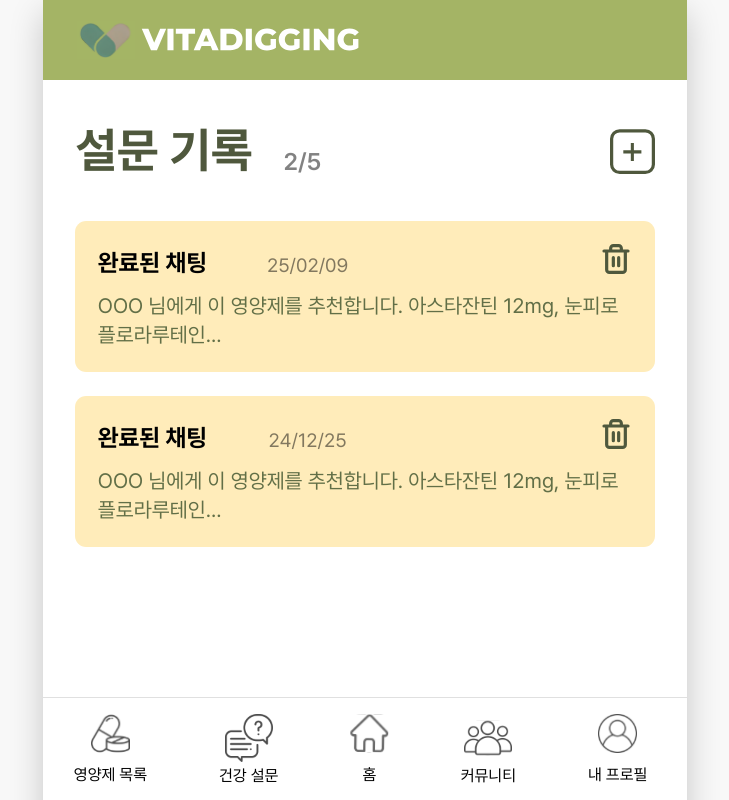
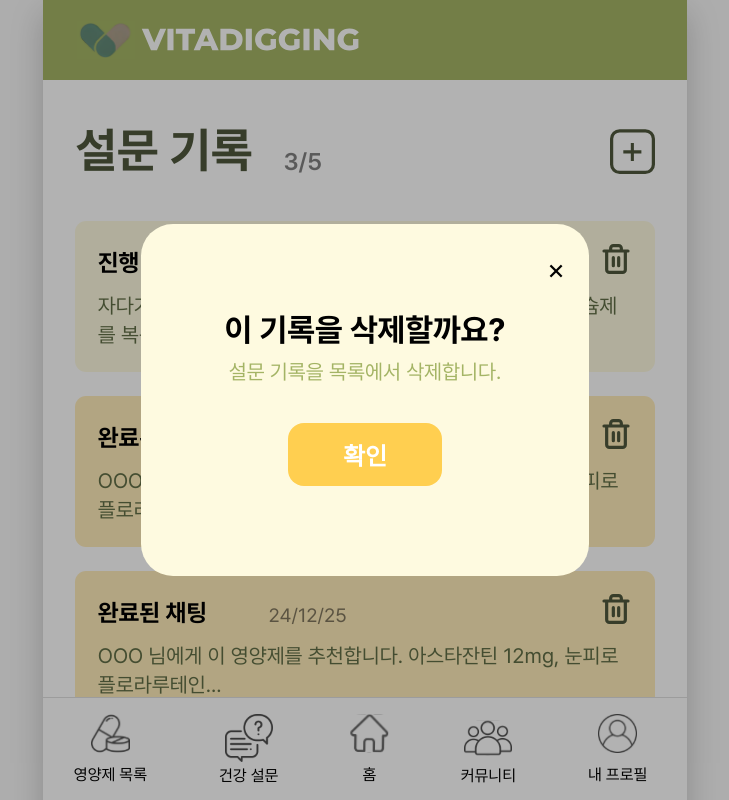
Before and after one commit to DS-VitaDigging/front-end, a React (Create React App) app in the folder vita-digging/: page /survey/chat/list in a window 1280 px wide. Both pictures are taken after a click on the picture 891 px from the left and 259 px from the top of the page. Shown: the whole page, without its empty margins (275-1004 px from the left). Built offline with nearby package versions, Linux system fonts and the light colour scheme; the HTML template or start-up script is replaced by a standard one.

Commit message:
feat: 삭제 팝업 UI

```diff
--- a/vita-digging/src/pages/Survey/ChatList/ChatList.jsx
+++ b/vita-digging/src/pages/Survey/ChatList/ChatList.jsx
@@ -2,9 +2,12 @@
 import * as styles from './ChatList.style';
 import { mockChats } from '../../../constants/chatData';
 import { useState } from 'react';
+import DeleteModal from './DeleteModal';
 
 const ChatList = () => {
     const [chats, setChats] = useState(mockChats);
+    const [showModal, setShowModal] = useState(false);
+    const [targetId, setTargetId] = useState(null);
 
     const sortedChats = [...chats].sort((a, b) => {
         if (a.status === 'progress' && b.status !== 'progress') return -1;
@@ -12,8 +15,20 @@ const ChatList = () => {
         return 0;
     });
 
-    const handleDelete = (id) => {
-        setChats(chats.filter((c) => c.id !== id));
+    const handleDeleteClick = (id) => {
+        setTargetId(id);
+        setShowModal(true);
+    };
+
+    const handleConfirmDelete = () => {
+        setChats(chats.filter((c) => c.id !== targetId));
+        setShowModal(false);
+        setTargetId(null);
+    };
+
+    const handleCloseModal = () => {
+        setShowModal(false);
+        setTargetId(null);
     };
 
     return (
@@ -48,13 +63,16 @@ const ChatList = () => {
                                 src="/icons/chat_delete.svg"
                                 alt="삭제"
                                 css={styles.deleteIcon}
-                                onClick={() => handleDelete(chat.id)}
+                                onClick={() => handleDeleteClick(chat.id)}
                             />
                         </div>
                         <div css={styles.contentText}>{chat.content}</div>
                     </div>
                 ))}
             </div>
+            {showModal && (
+                <DeleteModal onClose={handleCloseModal} onConfirm={handleConfirmDelete} />
+            )}
         </div>
     );
 };
--- /dev/null
+++ b/vita-digging/src/pages/Survey/ChatList/DeleteModal.jsx
@@ -0,0 +1,71 @@
+/** @jsxImportSource @emotion/react */
+import { css } from '@emotion/react';
+
+const DeleteModal = ({ onClose, onConfirm }) => {
+    return (
+        <div css={overlay}>
+            <div css={modalBox}>
+                <span css={closeIcon} onClick={onClose}>×</span>
+                <p css={title}>이 기록을 삭제할까요?</p>
+                <p css={desc}>설문 기록을 목록에서 삭제합니다.</p>
+                <button css={button} onClick={onConfirm}>확인</button>
+            </div>
+        </div>
+    );
+};
+
+export default DeleteModal;
+
+const overlay = css`
+    position: fixed;
+    top: 0;
+    left: 0;
+    width: 100%;
+    height: 100%;
+    background: rgba(0,0,0,0.3);
+    display: flex;
+    justify-content: center;
+    align-items: center;
+    z-index: 999;
+`;
+
+const modalBox = css`
+    background-color: #FEFAE0;
+    padding: 5.6rem 5.1rem;
+    border-radius: 2rem;
+    width: 28rem;
+    text-align: center;
+    position: relative;
+`;
+
+const closeIcon = css`
+    position: absolute;
+    top: 1.9rem;
+    right: 1.5rem;
+    font-size: 1.8rem;
+    cursor: pointer;
+`;
+
+const title = css`
+    font-size: 2rem;
+    font-weight: bold;
+    margin-bottom: 1rem;
+`;
+
+const desc = css`
+    font-size: 1.3rem;
+    color: #A4B465;
+    margin-bottom: 2.5rem;
+`;
+
+const button = css`
+    padding: 0.9rem 3.4rem;
+    width: 9.6rem;
+    background-color: #FFCF50;
+    border: none;
+    border-radius: 1rem;
+    font-size: 1.5rem;
+    font-weight: bold;
+    color: white;
+    cursor: pointer;
+`;
```
